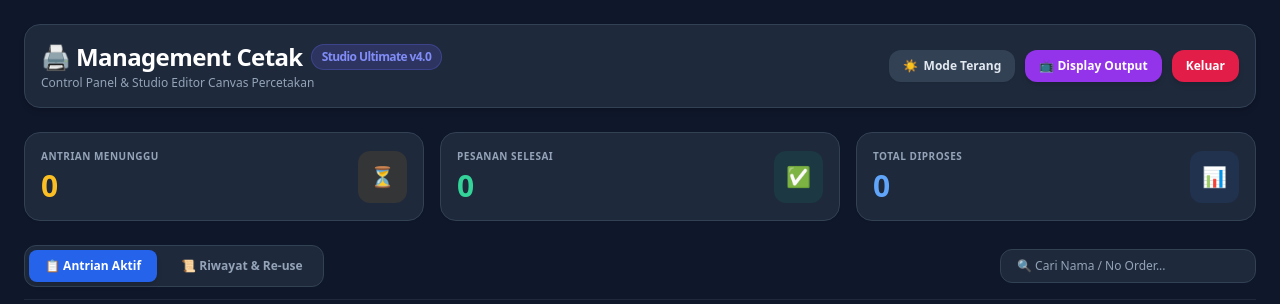
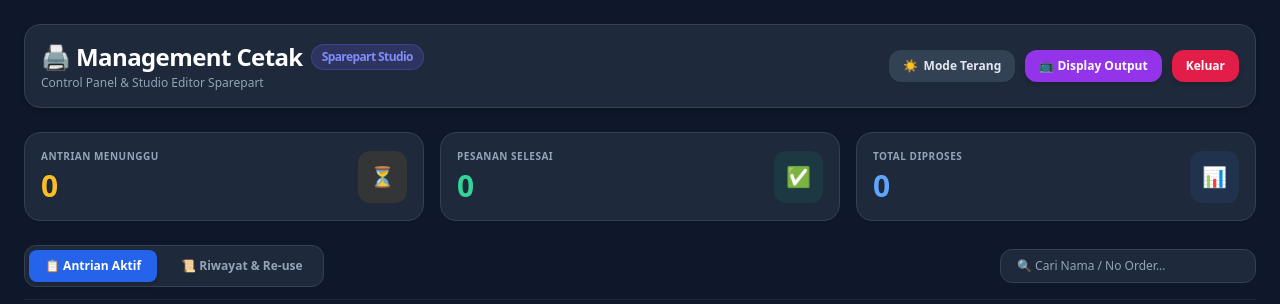
Before and after one commit to kanggee1/Antrian, a Flask app: page /admin in a window 1280 px wide. Shown: the top 304 px of the page. Run offline with Flask 3, Linux system fonts and the light colour scheme; the visitor is signed in with stand-in values (Sample User, id 1); data that the repository does not hold is empty; some libraries are stand-ins or nearby versions.

```diff
--- a/templates/admin.html
+++ b/templates/admin.html
@@ -24,9 +24,9 @@
       <div class="flex flex-col md:flex-row justify-between items-center mb-6 gap-4 bg-white dark:bg-slate-800 p-4 rounded-2xl border border-slate-200 dark:border-slate-700 shadow-md transition-colors">
         <div class="text-center md:text-left">
           <h1 class="text-xl md:text-2xl font-black tracking-tight text-slate-900 dark:text-white flex items-center gap-2 justify-center md:justify-start">
-            🖨️ Management Cetak <span class="text-xs font-bold bg-indigo-500/20 text-indigo-600 dark:text-indigo-400 px-2.5 py-1 rounded-full border border-indigo-500/30">Studio Ultimate v4.0</span>
+            🖨️ Management Cetak <span class="text-xs font-bold bg-indigo-500/20 text-indigo-600 dark:text-indigo-400 px-2.5 py-1 rounded-full border border-indigo-500/30">Sparepart Studio</span>
           </h1>
-          <p class="text-xs text-slate-500 dark:text-slate-400 mt-0.5">Control Panel & Studio Editor Canvas Percetakan</p>
+          <p class="text-xs text-slate-500 dark:text-slate-400 mt-0.5">Control Panel & Studio Editor Sparepart</p>
         </div>
         <div class="flex flex-wrap justify-center md:justify-end items-center gap-2.5">
           <!-- Switch Theme Mode -->
```
